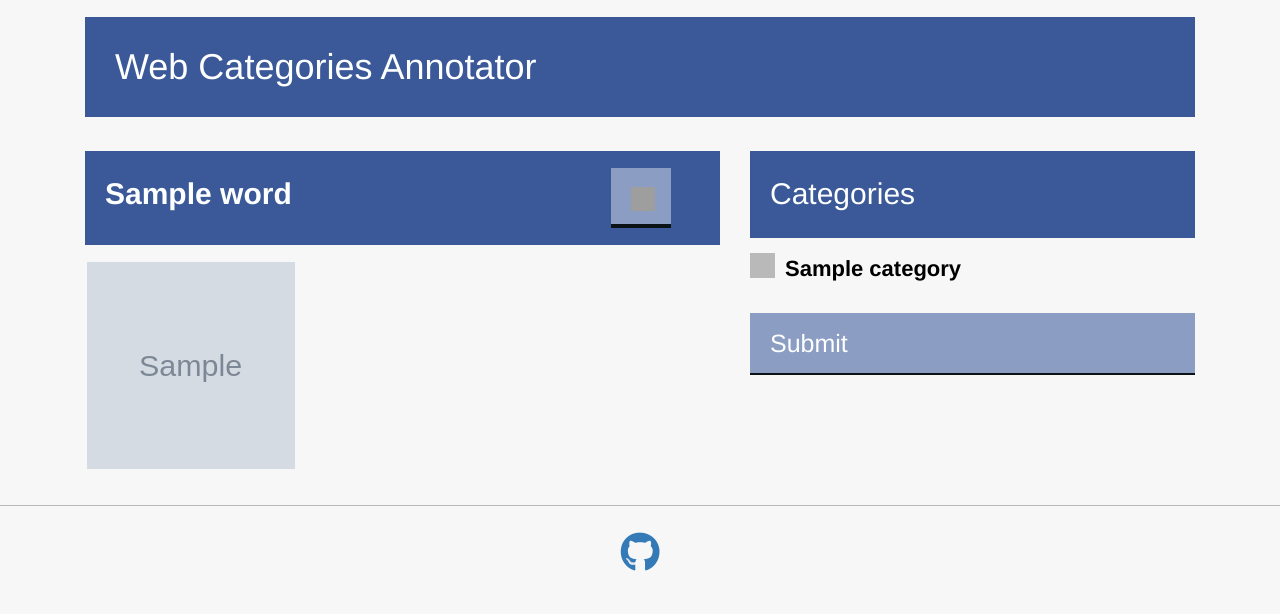
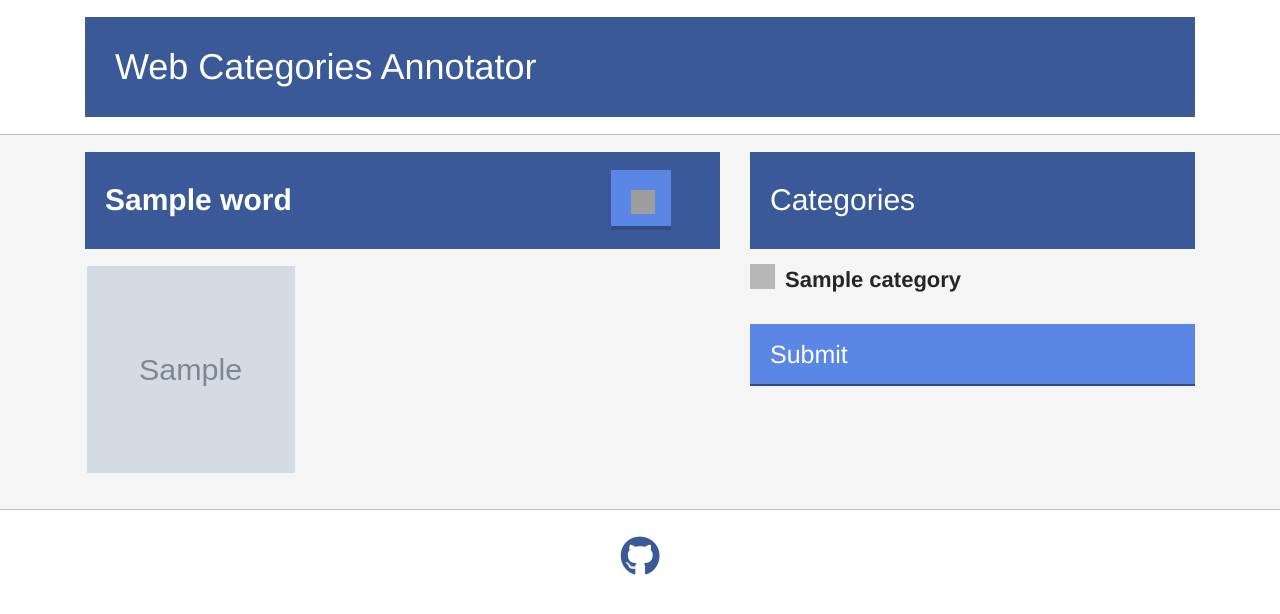
Before and after one commit to 1ncend1ary/wca, a Flask app: template web/templates/index.html in a window 1280 px wide. Shown: the top 614 px of the page. Run offline with Flask 2, Linux system fonts and the light colour scheme; the template is opened without the code that fills it: most values are stand-ins (such as "Sample title", 1, 10 or a date in 2020); grey boxes marked "Sample" are stand-in pictures; some libraries are stand-ins or nearby versions; grey boxes are pictures that could not be loaded.

Commit message:
minor design changes

```diff
--- a/web/static/css/template.css
+++ b/web/static/css/template.css
@@ -1,20 +1,18 @@
 :root {
     --general-space: 1.7rem;
-    --black: #000000;
+    --black: #262626;
     --font-color: #FEFFFF;
-    --main-elements-color: #8b9dc3;
-    --main-element-border-color: #0b1215;
-    --bg-blue-color: #f7f7f7;
+    --main-elements-color: #5A86E6;
+    --main-element-border-color: #324A80;
+    --bg-grey-color: #f7f7f7;
     --shadow-color: rgba(0, 0, 0, 0.25);
     --title-bg-color: #3b5998;
-    /*#*/
     --title-border-color: rgb(39, 79, 132);
     /*--temp: rgb(192, 225, 203);*/
 }
 
 html {
     overflow: auto;
-    /*text-align: left;*/
     font-style: normal;
     vertical-align: middle;
     letter-spacing: 0;
@@ -25,24 +23,25 @@ html {
 body {
     margin: 0;
     color: var(--font-color);
-    background-color: var(--bg-blue-color);
+    background-color: white;
     overflow: hidden;
     white-space: nowrap;
 }
 
 header {
-    background: var(--bg-blue-color);
+    background: white;
+    border-bottom: 1px solid var(--shadow-color);
 }
 
 main {
     padding: var(--general-space) 0;
-    background: var(--bg-blue-color);
+    background: whitesmoke;
     border-top: 1px solid var(--shadow-color);
 }
 
 footer {
     border-top: 1px solid var(--shadow-color);
-    background: var(--bg-blue-color);
+    background: white;
     margin: auto;
     padding: 2rem;
 }
@@ -58,30 +57,24 @@ footer {
 
 .title, .subtitle-box {
     margin: var(--general-space) auto;
-    /*height: 11rem;*/
     background: var(--title-bg-color);
     display: flex;
-    /*margin: 0 auto;*/
     /*align-items: center;*/
 }
 
 h2 {
-    margin-top: 1rem;
-    margin-bottom: 1rem;
+    margin: 0.5em 0;
 }
 
 .title {
     padding: 3rem;
-    /*text-align: center;*/
 }
 
 .subtitle-box {
     margin: 0 auto 15px auto;
     padding: var(--general-space) 20px;
-    /*text-align: left;*/
     flex-wrap: wrap;
     height: max-content;
-    /*align-content: center;*/
 }
 
 .subtitle-box h2, .title {
@@ -101,7 +94,6 @@ h2 {
 
 .left .category-name {
     color: var(--font-color);
-    /*text-align: center;*/
     font-weight: bold;
 }
 
@@ -141,10 +133,9 @@ h2 {
     color: var(--black);
 }
 
-/*.category-header {*/
-/*    text-align: center;*/
-/*    width: 100%;*/
-/*}*/
+footer a {
+    color: #3b5998;
+}
 
 #fixedHeader {
     bottom: 0;
@@ -152,7 +143,6 @@ h2 {
     right: 0;
     z-index: 9999;
     width: 100%;
-    /*text-align: center;*/
 }
 
 #fixedHeader.default {
```
